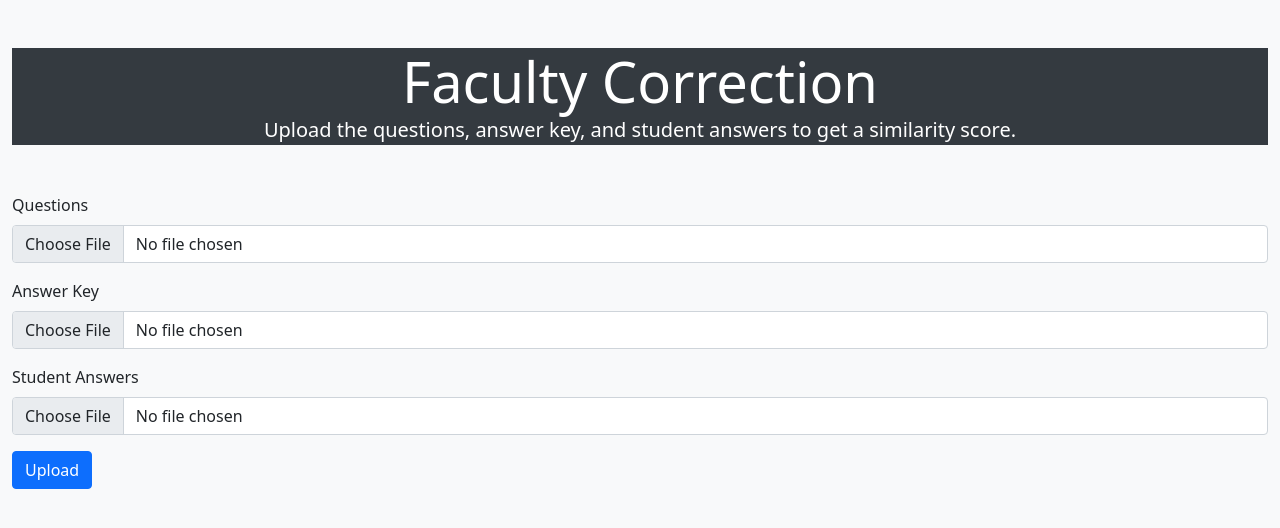
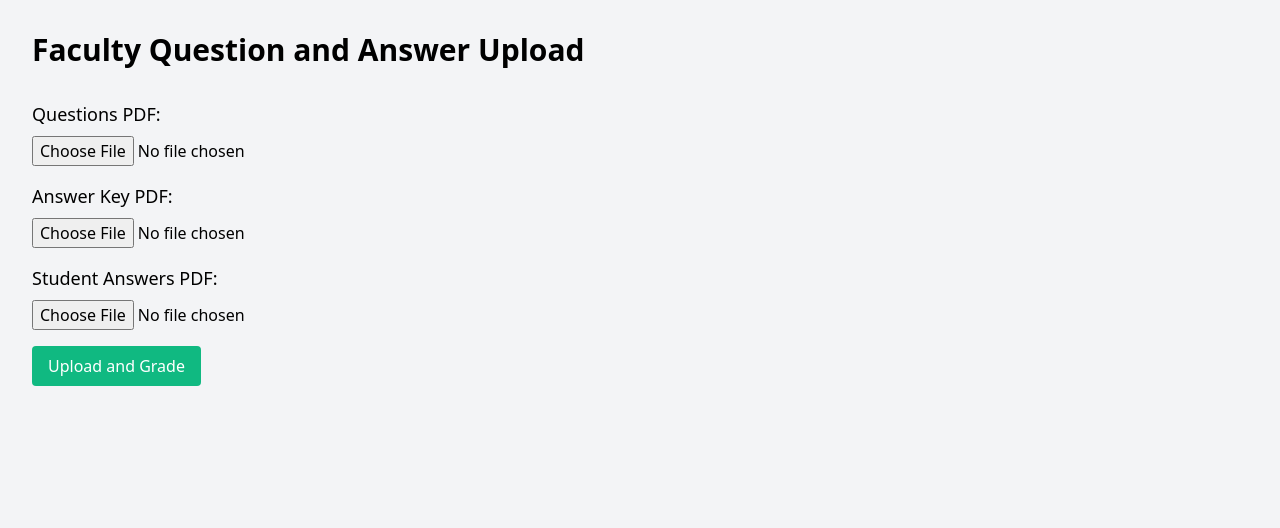
Before and after one commit to VijayDarisi/AutoAssess-BERT-Enhanced-Grading-with-Comprehensive-Feedback, a Flask app: page /faculty in a window 1280 px wide. Shown: the top 528 px of the page. Run offline with Flask 3, Linux system fonts and the light colour scheme; some libraries are stand-ins or nearby versions.

Commit message:
Working by spliting answers

```diff
--- a/Testing/answer_grading_system/app.py
+++ b/Testing/answer_grading_system/app.py
@@ -1,83 +1,19 @@
-from flask import Flask, render_template, request, redirect, url_for, flash
+from flask import Flask, render_template, request, redirect, flash
 from PyPDF2 import PdfReader
 from transformers import BertTokenizer, BertModel
 import torch
-import nltk
 import os
-
-nltk.download('punkt')
+import re
 
 app = Flask(__name__)
 app.secret_key = 'your_secret_key'
 UPLOAD_FOLDER = 'uploads'
 os.makedirs(UPLOAD_FOLDER, exist_ok=True)
-
 app.config['UPLOAD_FOLDER'] = UPLOAD_FOLDER
 
 # Load BERT model and tokenizer
 tokenizer = BertTokenizer.from_pretrained('bert-base-uncased')
 model = BertModel.from_pretrained('bert-base-uncased')
-
-@app.route('/')
-def index():
-    return render_template('index.html')
-
-@app.route('/student')
-def student():
-    return render_template('student.html')
-
-@app.route('/faculty')
-def faculty():
-    return render_template('faculty.html')
-
-@app.route('/upload_student', methods=['POST'])
-def upload_student():
-    if 'answer_key' not in request.files or 'student_answers' not in request.files:
-        flash('No file part')
-        return redirect(request.url)
-
-    answer_key = request.files['answer_key']
-    student_answers = request.files['student_answers']
-
-    if answer_key.filename == '' or student_answers.filename == '':
-        flash('No selected file')
-        return redirect(request.url)
-
-    answer_key_path = os.path.join(app.config['UPLOAD_FOLDER'], answer_key.filename)
-    student_answers_path = os.path.join(app.config['UPLOAD_FOLDER'], student_answers.filename)
-
-    answer_key.save(answer_key_path)
-    student_answers.save(student_answers_path)
-
-    results, final_grade = process_pdfs_student(answer_key_path, student_answers_path)
-
-    return render_template('results_student.html', results=results, final_grade=final_grade)
-
-@app.route('/upload_faculty', methods=['POST'])
-def upload_faculty():
-    if 'questions' not in request.files or 'answer_key' not in request.files or 'student_answers' not in request.files:
-        flash('No file part')
-        return redirect(request.url)
-
-    questions = request.files['questions']
-    answer_key = request.files['answer_key']
-    student_answers = request.files['student_answers']
-
-    if questions.filename == '' or answer_key.filename == '' or student_answers.filename == '':
-        flash('No selected file')
-        return redirect(request.url)
-
-    questions_path = os.path.join(app.config['UPLOAD_FOLDER'], questions.filename)
-    answer_key_path = os.path.join(app.config['UPLOAD_FOLDER'], answer_key.filename)
-    student_answers_path = os.path.join(app.config['UPLOAD_FOLDER'], student_answers.filename)
-
-    questions.save(questions_path)
-    answer_key.save(answer_key_path)
-    student_answers.save(student_answers_path)
-
-    results, final_grade = process_pdfs_faculty(questions_path, answer_key_path, student_answers_path)
-
-    return render_template('results_faculty.html', results=results, final_grade=final_grade)
 
 def extract_text_from_pdf(pdf_path):
     text = []
@@ -86,6 +22,12 @@ def extract_text_from_pdf(pdf_path):
         for page in pdf.pages:
             text.append(page.extract_text())
     return "\n".join(text)
+
+def clean_and_extract_answers(text):
+    pattern = re.compile(r"\d+\.\s*(.*?)(?=\d+\.\s*|\Z)", re.DOTALL)
+    matches = pattern.findall(text)
+    answers = [match.strip() for match in matches]
+    return answers
 
 def calculate_similarity_with_bert(text1, text2):
     inputs1 = tokenizer(text1, return_tensors='pt', truncation=True, padding=True, max_length=512)
@@ -135,49 +77,87 @@ def calculate_final_grade(average_similarity):
     else:
         return 'F'
 
-def process_pdfs_student(answer_key_path, student_answers_path):
+def process_pdfs(answer_key_path, student_answers_path):
     correct_answers_text = extract_text_from_pdf(answer_key_path)
     student_answers_text = extract_text_from_pdf(student_answers_path)
 
-    correct_answer_list = correct_answers_text.split("\n\n")
-    student_answer_list = student_answers_text.split("\n\n")
+    correct_answers = clean_and_extract_answers(correct_answers_text)
+    student_answers = clean_and_extract_answers(student_answers_text)
 
     results = {}
     total_similarity = 0
-    for i, (correct_answer, student_answer) in enumerate(zip(correct_answer_list, student_answer_list), start=1):
+    for i, (correct_answer, student_answer) in enumerate(zip(correct_answers, student_answers), start=1):
         similarity = calculate_similarity_with_bert(correct_answer, student_answer)
         adjusted_similarity = adjust_score_for_word_count(similarity, correct_answer, student_answer)
         total_similarity += adjusted_similarity
         grade = grade_similarity(adjusted_similarity)
-        results[str(i)] = (student_answer, correct_answer, round(adjusted_similarity, 2)*100, grade)
+        results[str(i)] = (student_answer, correct_answer, round(adjusted_similarity * 100, 2), grade)
 
-
-    average_similarity = total_similarity / len(correct_answer_list)
+    average_similarity = total_similarity / len(correct_answers)
     final_grade = calculate_final_grade(average_similarity)
 
     return results, final_grade
 
-def process_pdfs_faculty(questions_path, answer_key_path, student_answers_path):
-    questions_text = extract_text_from_pdf(questions_path)
-    correct_answers_text = extract_text_from_pdf(answer_key_path)
-    student_answers_text = extract_text_from_pdf(student_answers_path)
+@app.route('/')
+def index():
+    return render_template('index.html')
 
-    correct_answer_list = correct_answers_text.split("\n\n")
-    student_answer_list = student_answers_text.split("\n\n")
+@app.route('/student')
+def student():
+    return render_template('student.html')
 
-    results = {}
-    total_similarity = 0
-    for i, (correct_answer, student_answer) in enumerate(zip(correct_answer_list, student_answer_list), start=1):
-        similarity = calculate_similarity_with_bert(correct_answer, student_answer)
-        adjusted_similarity = adjust_score_for_word_count(similarity, correct_answer, student_answer)
-        total_similarity += adjusted_similarity
-        grade = grade_similarity(adjusted_similarity)
-        results[str(i)] = (student_answer, correct_answer, round(adjusted_similarity, 2), grade)
+@app.route('/faculty')
+def faculty():
+    return render_template('faculty.html')
 
-    average_similarity = total_similarity / len(correct_answer_list)
-    final_grade = calculate_final_grade(average_similarity)
+@app.route('/upload_student', methods=['POST'])
+def upload_student():
+    if 'answer_key' not in request.files or 'student_answers' not in request.files:
+        flash('No file part')
+        return redirect(request.url)
 
-    return results, final_grade
+    answer_key = request.files['answer_key']
+    student_answers = request.files['student_answers']
+
+    if answer_key.filename == '' or student_answers.filename == '':
+        flash('No selected file')
+        return redirect(request.url)
+
+    answer_key_path = os.path.join(app.config['UPLOAD_FOLDER'], answer_key.filename)
+    student_answers_path = os.path.join(app.config['UPLOAD_FOLDER'], student_answers.filename)
+
+    answer_key.save(answer_key_path)
+    student_answers.save(student_answers_path)
+
+    results, final_grade = process_pdfs(answer_key_path, student_answers_path)
+
+    return render_template('results_student.html', results=results, final_grade=final_grade)
+
+@app.route('/upload_faculty', methods=['POST'])
+def upload_faculty():
+    if 'questions' not in request.files or 'answer_key' not in request.files or 'student_answers' not in request.files:
+        flash('No file part')
+        return redirect(request.url)
+
+    questions = request.files['questions']
+    answer_key = request.files['answer_key']
+    student_answers = request.files['student_answers']
+
+    if questions.filename == '' or answer_key.filename == '' or student_answers.filename == '':
+        flash('No selected file')
+        return redirect(request.url)
+
+    questions_path = os.path.join(app.config['UPLOAD_FOLDER'], questions.filename)
+    answer_key_path = os.path.join(app.config['UPLOAD_FOLDER'], answer_key.filename)
+    student_answers_path = os.path.join(app.config['UPLOAD_FOLDER'], student_answers.filename)
+
+    questions.save(questions_path)
+    answer_key.save(answer_key_path)
+    student_answers.save(student_answers_path)
+
+    results, final_grade = process_pdfs(answer_key_path, student_answers_path)
+
+    return render_template('results_faculty.html', results=results, final_grade=final_grade)
 
 if __name__ == "__main__":
     app.run(debug=True)
--- a/Testing/answer_grading_system/static/style.css
+++ b/Testing/answer_grading_system/static/style.css
@@ -1,12 +1,16 @@
+/* style.css */
 body {
+    font-family: Arial, sans-serif;
+}
+.jumbotron {
     background-color: #f8f9fa;
+    padding: 2rem;
+    border-radius: 0.3rem;
 }
-
-.jumbotron {
-    background-color: #343a40;
-    color: white;
+.table {
+    margin-top: 2rem;
 }
-
-table {
-    background-color: white;
+.btn-primary {
+    background-color: #007bff;
+    border-color: #007bff;
 }
--- a/Testing/answer_grading_system/templates/faculty.html
+++ b/Testing/answer_grading_system/templates/faculty.html
@@ -3,33 +3,27 @@
 <head>
     <meta charset="UTF-8">
     <meta name="viewport" content="width=device-width, initial-scale=1.0">
-    <title>Faculty Correction</title>
-    <link href="https://cdn.jsdelivr.net/npm/bootstrap@5.1.3/dist/css/bootstrap.min.css" rel="stylesheet">
-    <link href="https://cdnjs.cloudflare.com/ajax/libs/tailwindcss/2.2.19/tailwind.min.css" rel="stylesheet">
-    <link rel="stylesheet" href="{{ url_for('static', filename='style.css') }}">
+    <title>Faculty - Answer Grading System</title>
+    <link href="https://cdn.jsdelivr.net/npm/tailwindcss@2.2.19/dist/tailwind.min.css" rel="stylesheet">
 </head>
-<body>
-    <div class="container">
-        <div class="jumbotron text-center mt-5">
-            <h1 class="display-4">Faculty Correction</h1>
-            <p class="lead">Upload the questions, answer key, and student answers to get a similarity score.</p>
-        </div>
-        <form action="{{ url_for('upload_faculty') }}" method="post" enctype="multipart/form-data" class="mt-5">
-            <div class="mb-3">
-                <label for="questions" class="form-label">Questions</label>
-                <input class="form-control" type="file" id="questions" name="questions" required>
+<body class="bg-gray-100">
+    <div class="container mx-auto p-8">
+        <h1 class="text-3xl font-bold mb-8">Faculty Question and Answer Upload</h1>
+        <form action="{{ url_for('upload_faculty') }}" method="post" enctype="multipart/form-data" class="space-y-4">
+            <div>
+                <label for="questions" class="block text-lg font-medium">Questions PDF:</label>
+                <input type="file" name="questions" id="questions" class="mt-2">
             </div>
-            <div class="mb-3">
-                <label for="answer_key" class="form-label">Answer Key</label>
-                <input class="form-control" type="file" id="answer_key" name="answer_key" required>
+            <div>
+                <label for="answer_key" class="block text-lg font-medium">Answer Key PDF:</label>
+                <input type="file" name="answer_key" id="answer_key" class="mt-2">
             </div>
-            <div class="mb-3">
-                <label for="student_answers" class="form-label">Student Answers</label>
-                <input class="form-control" type="file" id="student_answers" name="student_answers" required>
+            <div>
+                <label for="student_answers" class="block text-lg font-medium">Student Answers PDF:</label>
+                <input type="file" name="student_answers" id="student_answers" class="mt-2">
             </div>
-            <button type="submit" class="btn btn-primary">Upload</button>
+            <button type="submit" class="bg-green-500 text-white px-4 py-2 rounded">Upload and Grade</button>
         </form>
     </div>
-    <script src="https://cdn.jsdelivr.net/npm/bootstrap@5.1.3/dist/js/bootstrap.bundle.min.js"></script>
 </body>
 </html>
```
Also changed, not shown: Testing/answer_grading_system/templates/index.html (+8 -14 lines), Testing/answer_grading_system/templates/results_faculty.html (+20 -27 lines), Testing/answer_grading_system/templates/results_student.html (+20 -27 lines), Testing/answer_grading_system/templates/student.html (+13 -19 lines).
